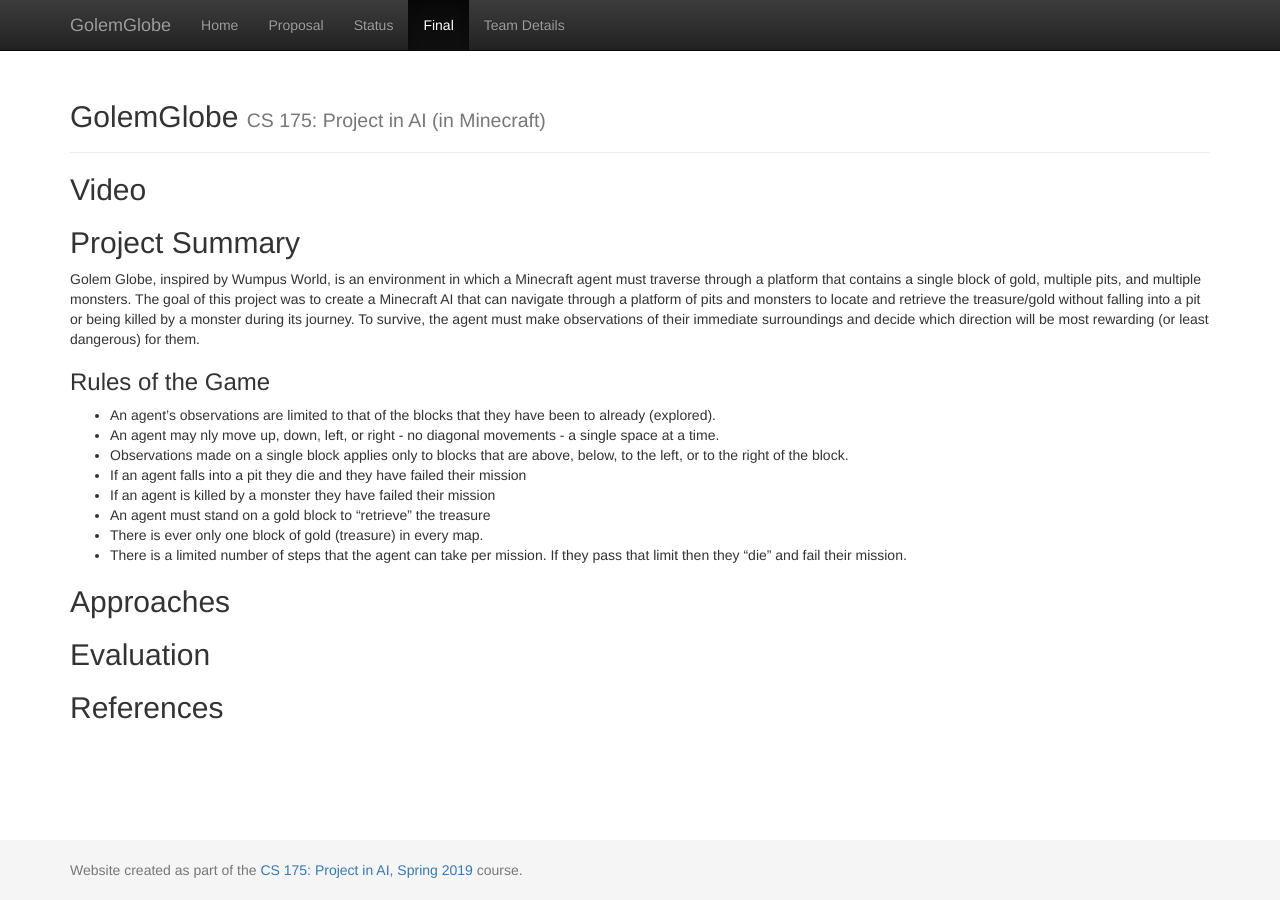
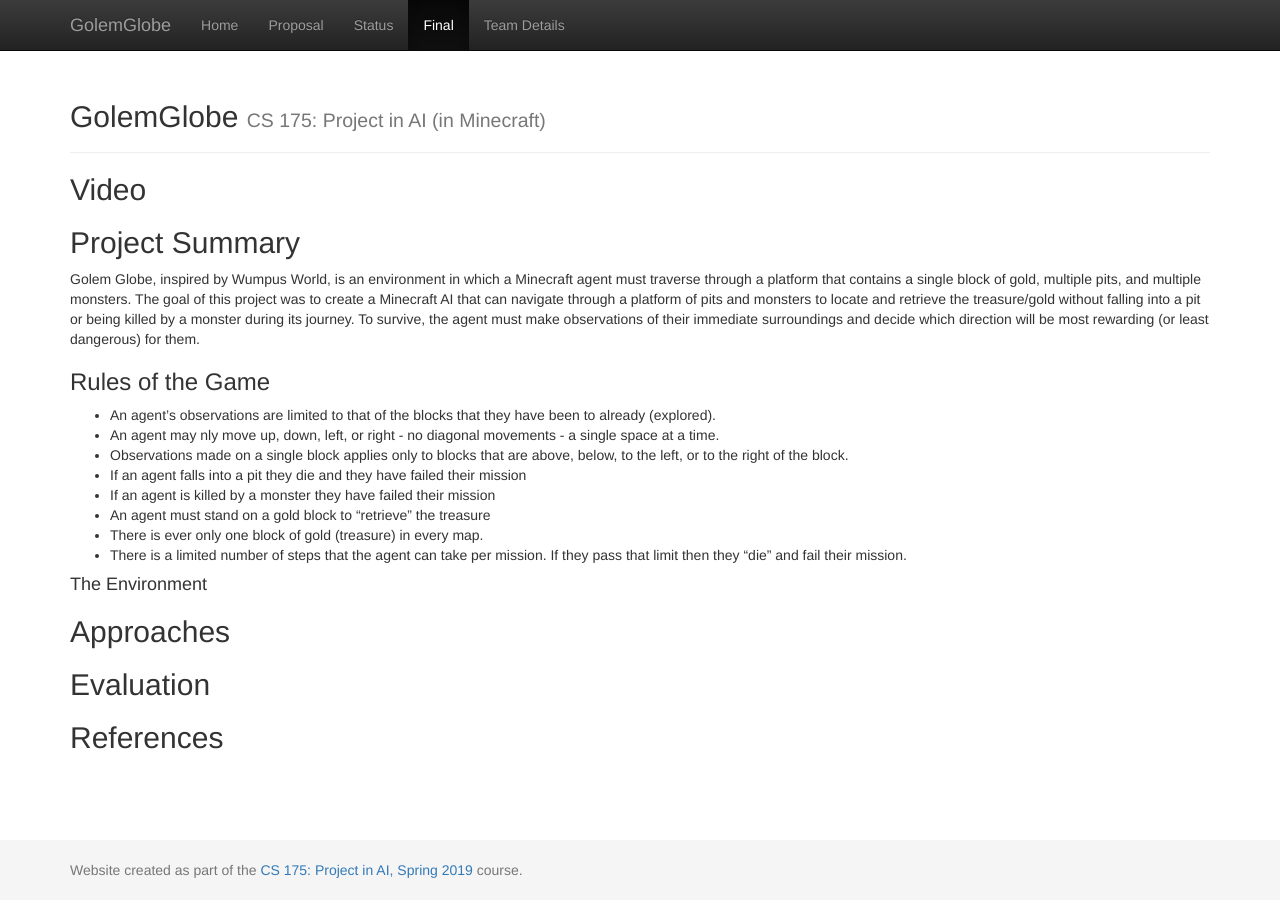
Before and after one commit to SalehO/GolumGlobe, a Jekyll site: the page built from docs/final.md, in a window 1280 px wide. Built offline with Jekyll 4.4.1, drawn with Linux system fonts in a browser that asks for light colours.

Commit message:
Update final.md

```diff
--- a/docs/final.md
+++ b/docs/final.md
@@ -19,6 +19,8 @@ Golem Globe, inspired by Wumpus World, is an environment in which a Minecraft ag
 - There is ever only one block of gold (treasure) in every map.
 - There is a limited number of steps that the agent can take per mission. If they pass that limit then they "die" and fail their mission.
 
+#### The Environment
+
 ## Approaches
 
 ## Evaluation
```
